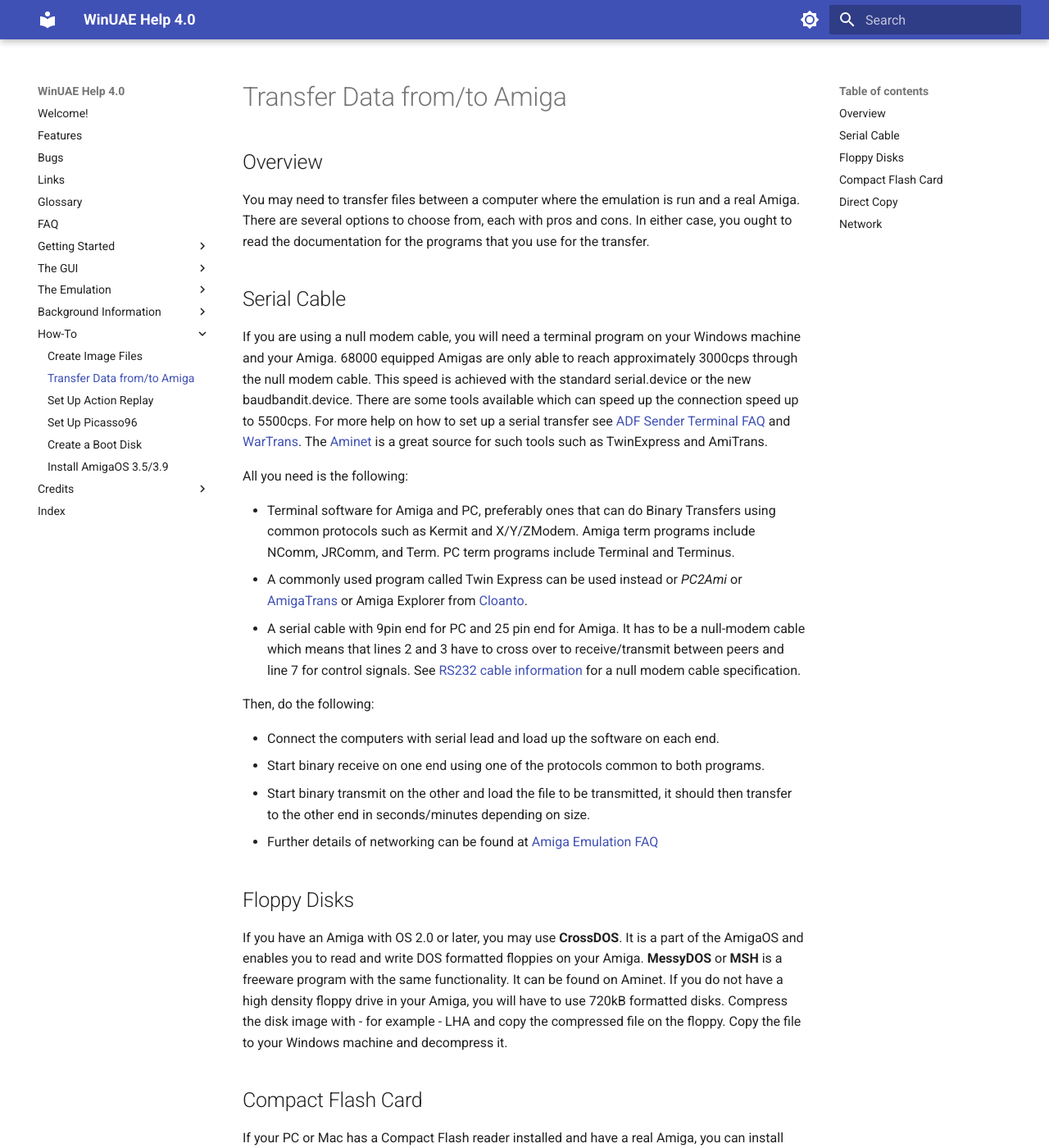
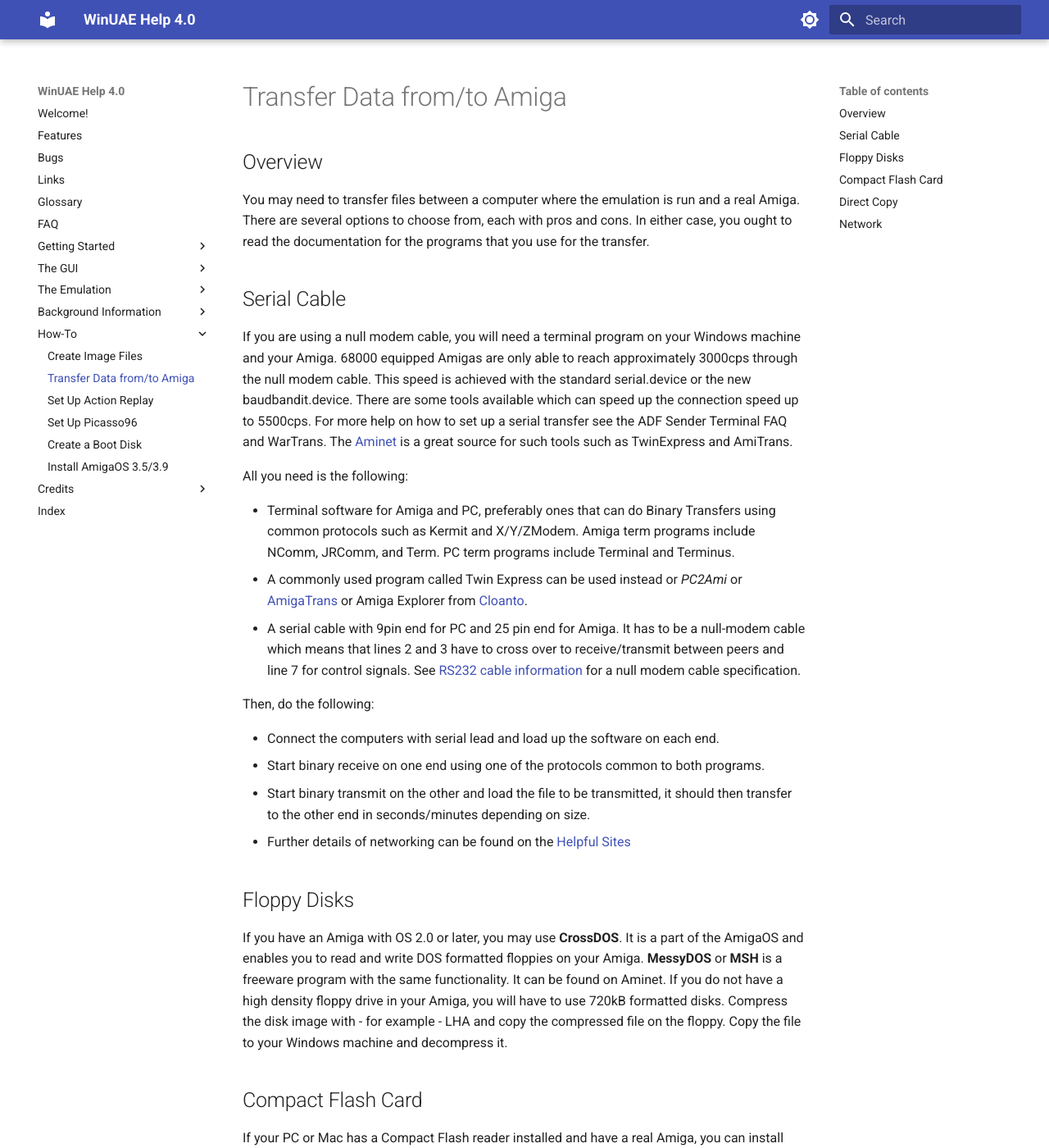
Before and after one commit to vware/winuaehelp, an MkDocs documentation site: the page built from docs/howto/pcamitrans.md, in a window 1280 px wide and 1400 px high. Shown: the whole window at 82% size. Built offline with MkDocs 1.6.1 and Material for MkDocs 9.7.7, drawn with Linux system fonts in a browser that asks for light colours; some of the changed text lies outside the part shown.

Commit message:
Fix up all internal links

```diff
--- a/docs/howto/pcamitrans.md
+++ b/docs/howto/pcamitrans.md
@@ -17,8 +17,8 @@
 standard serial.device or the new baudbandit.device. There are
 some tools available which can speed up the connection speed up
 to 5500cps. For more help on how to set up a serial transfer
-see [ADF Sender Terminal FAQ](../links.md) and
-[WarTrans](../links.md#tools). The [Aminet](../links.md#original) is a great source for such
+see the ADF Sender Terminal FAQ and
+WarTrans. The [Aminet](../links.md#original) is a great source for such
 tools such as TwinExpress and AmiTrans.
 
 All you need is the following:
@@ -46,7 +46,7 @@
 - Start binary transmit on the other and load the file to
   be transmitted, it should then transfer to the other end in
   seconds/minutes depending on size.
-- Further details of networking can be found at [Amiga Emulation FAQ](../links.md#help)
+- Further details of networking can be found on the [Helpful Sites](../links.md#help)
 
 ## Floppy Disks
 
@@ -85,5 +85,4 @@
 set up a PC to Amiga link and use a friendly front end program
 to transfer programs to and from your PC and your Amiga.
 You can also use AmigaToPC, which is a professional network
-software setup, and can be found at our links page in the
-[tools section](../links.md#tools).
+software setup.
```
Also changed, not shown: docs/credits/brianking.md (+1 -1 lines), docs/faq.md (+2 -2 lines), docs/howto/newos.md (+1 -1 lines), docs/started/firsttimeuser.md (+1 -1 lines), docs/started/require.md (+1 -1 lines).
